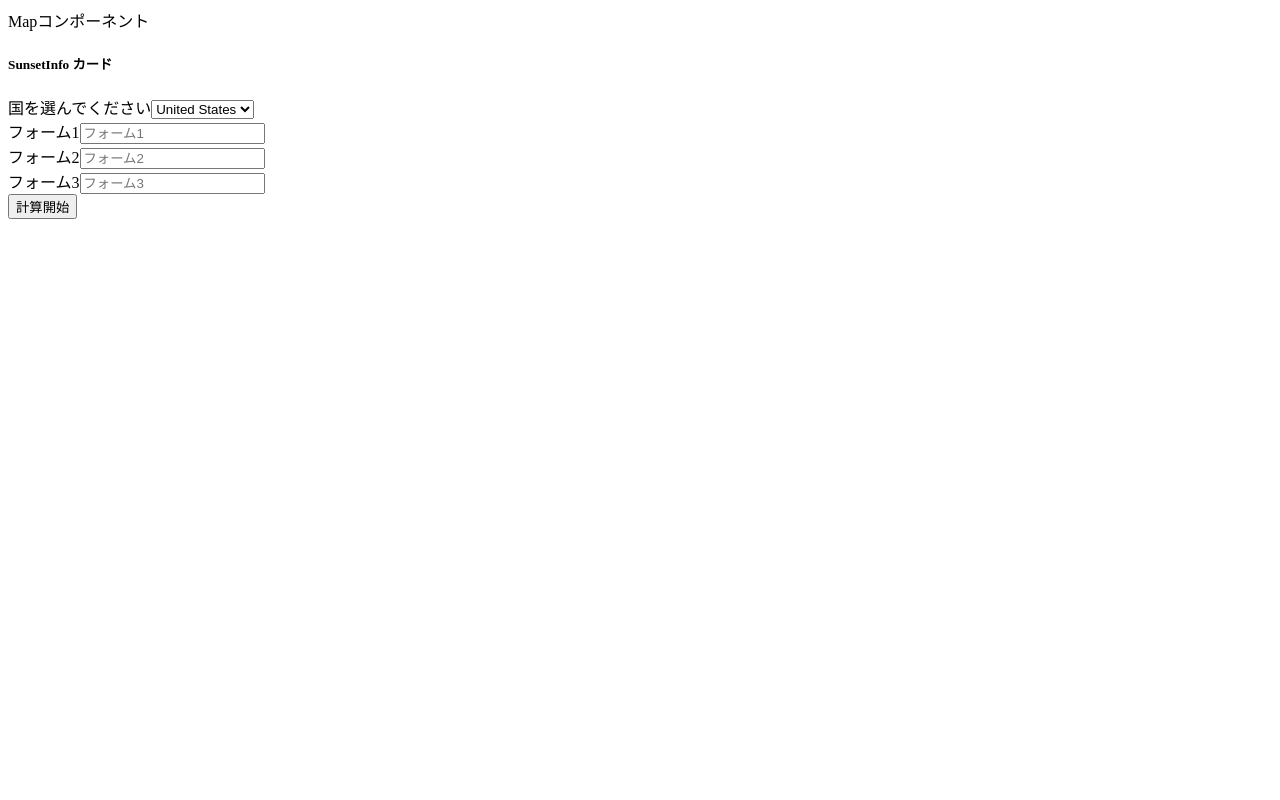
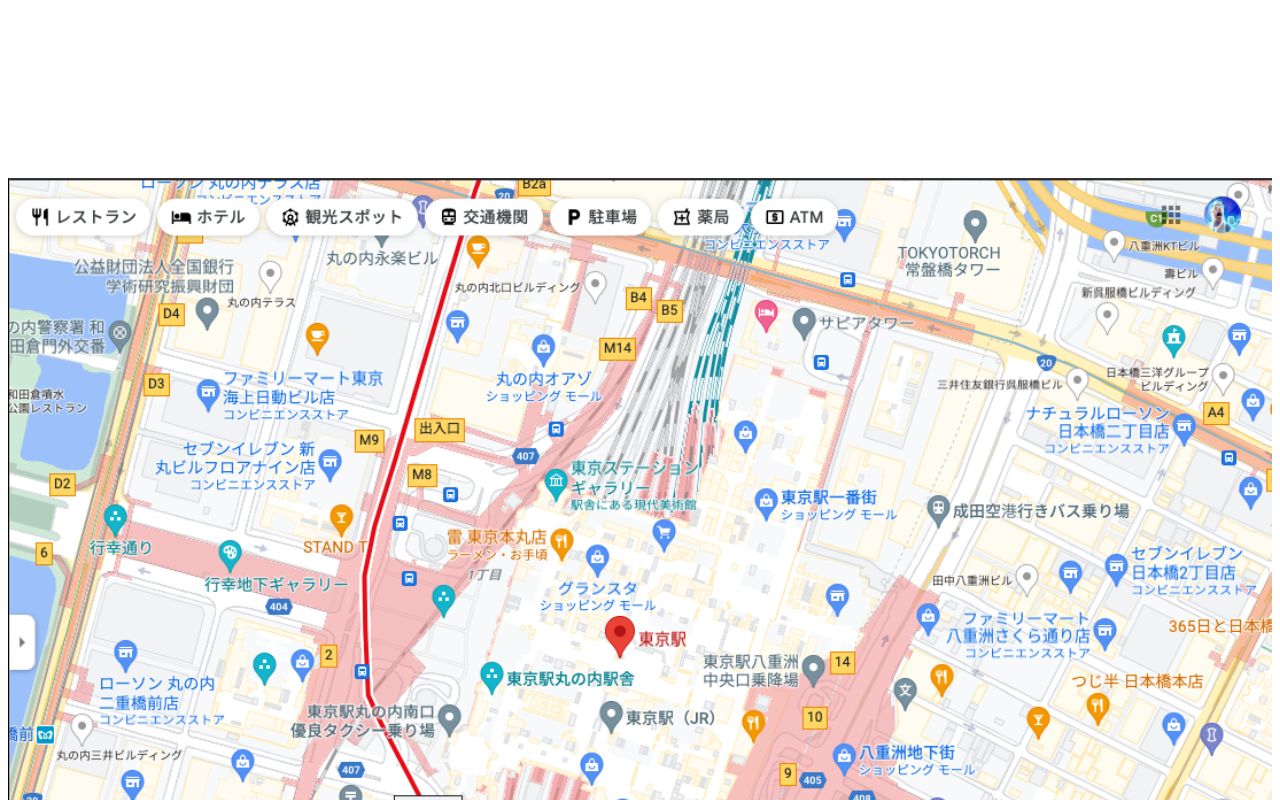
Before and after one commit to y4shiro/sunset-time-notify, a Next.js app: page / in a window 1280 px wide. Shown: the top 800 px of the page. Built offline with nearby package versions, Linux system fonts and the light colour scheme.

Commit message:
Map コンポーネントに仮の地図画像追加

```diff
--- a/src/components/Map.tsx
+++ b/src/components/Map.tsx
@@ -1,7 +1,21 @@
 import { VFC } from 'react';
+import Image from 'next/image';
+
+import MapImg from '../../public/Map.png';
 
 const Map: VFC = () => {
-  return <div className='w-full bg-green-100'>Mapコンポーネント</div>;
+  return (
+    <div className='w-full bg-green-100'>
+      <Image
+        src='/Map.png'
+        width='100'
+        height='100%'
+        layout='responsive'
+        objectFit='contain'
+        alt='Map'
+      />
+    </div>
+  );
 };
 
 export default Map;
```
Also changed, not shown: public/Map.png (added).
